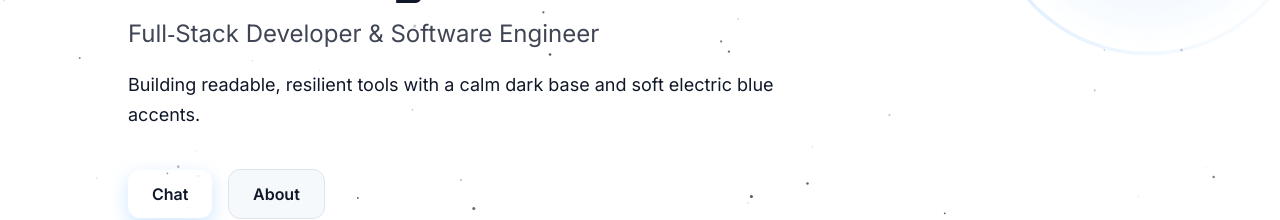
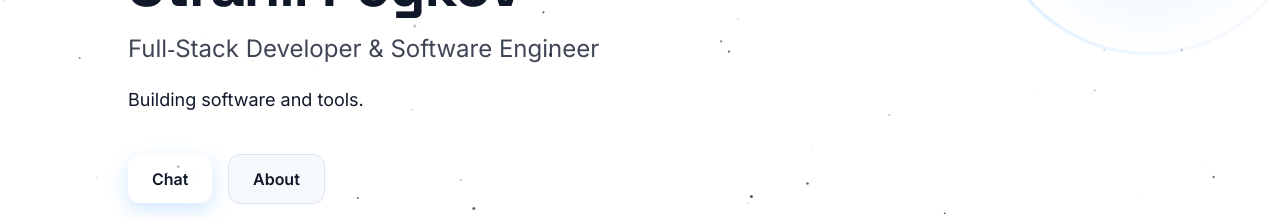
Before and after one commit to StrahilPeykov/strahil, a Next.js app: page / in a window 1280 px wide. Shown: the part 270-490 px from the top of the page. Built offline with nearby package versions, Linux system fonts and the light colour scheme; no server answers.

Commit message:
Update HeroSection.tsx

```diff
--- a/src/components/features/hero/HeroSection.tsx
+++ b/src/components/features/hero/HeroSection.tsx
@@ -55,7 +55,7 @@ export function HeroSection() {
               transition={{ duration: shouldReduceMotion ? 0 : 0.6, delay: 0.3 }}
               className="text-base sm:text-lg text-ink/75 leading-relaxed"
             >
-              Building readable, resilient tools with a calm dark base and soft electric blue accents.
+              Building software and tools.
             </motion.p>
           </div>
 
```
